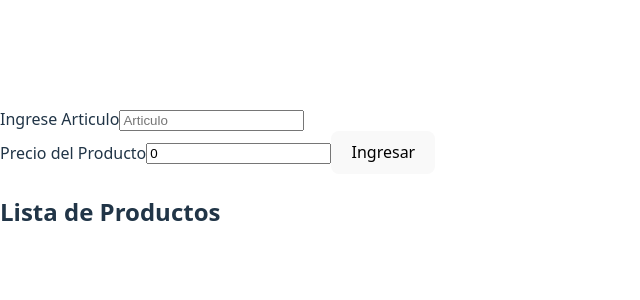
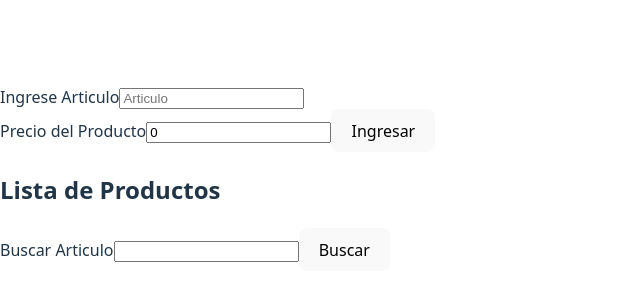
Before and after one commit to Franco46-ochoa/pv_tp3_grupo1, a React (Vite) app: page / in a window 1280 px wide. Shown: the part 222-522 px from the top of the page, without its empty margins (0-640 px from the left). Built offline with nearby package versions, Linux system fonts and the light colour scheme.

Commit message:
Commit agregamos la parte de buscar articulo

```diff
--- a/src/App.jsx
+++ b/src/App.jsx
@@ -1,6 +1,7 @@
 import { useState } from 'react';
 import TaskInput from "./Componentes/TaskInput.jsx";
 import TaskList from './Componentes/TaskList.jsx';
+import TaskItem from './Componentes/TaskItem.jsx';
 function App() {
   const [Productos, setProductos]=useState([]);
 
@@ -9,6 +10,7 @@ function App() {
       <div>
         <TaskInput Productos={[Productos, setProductos]}></TaskInput>
         <TaskList Productos={Productos}></TaskList>
+        <TaskItem Producto={Productos}></TaskItem>
       </div>
     </>
   )
--- a/src/Componentes/TaskInput.jsx
+++ b/src/Componentes/TaskInput.jsx
@@ -4,7 +4,7 @@ function TaskInput (props){
     const [Articulo, setArticulo]=useState('');
     const [Precio, setPrecio]= useState(0);
     const handleSubmit=()=>{
-        const existe = Productos.some(producto => producto.Articulo.toLowerCase() === Articulo.toLowerCase());
+        const existe = Productos.some(producto => producto.Articulo.toLowerCase() === Articulo.toLowerCase()); // verificamos si exciste el articulo y  sin importar si están en mayúsculas o minúsculas)
         if (existe) {
             alert('Este artículo ya fue ingresado.');
             return; // corto acá, no sigue agregando
--- /dev/null
+++ b/src/Componentes/TaskItem.jsx
@@ -0,0 +1,32 @@
+import React, { useState } from 'react';
+
+function TaskItem() {
+    const [inputValue, setInputValue] = useState('');
+    const [producto, setProducto] = useState(null);
+
+    const handleSubmit = () => {
+        const existe = Productos.some(producto => producto.Articulo.toLowerCase() === inputValue.toLowerCase());
+
+        if (existe) {
+            const encontrado = Productos.find(producto => producto.Articulo.toLowerCase() === inputValue.toLowerCase());
+            setProducto(encontrado); // Establecemos el producto encontrado en el estado
+        } else {
+            alert('Este artículo no ha sido ingresado.');
+            setProducto(null); // Si no existe, reseteamos el estado del producto
+        }
+    };
+
+    return (
+        <div>
+            <label>Buscar Articulo</label>
+            <input type="text" value={inputValue} onChange={(e) => setInputValue(e.target.value)} />
+            <button type="button" onClick={handleSubmit}>Buscar</button>
+
+            {producto && (
+                <h3>Artículo: {producto.Articulo} - Precio: ${producto.Precio}</h3>
+            )}
+        </div>
+    );
+}
+
+export default TaskItem;
```
